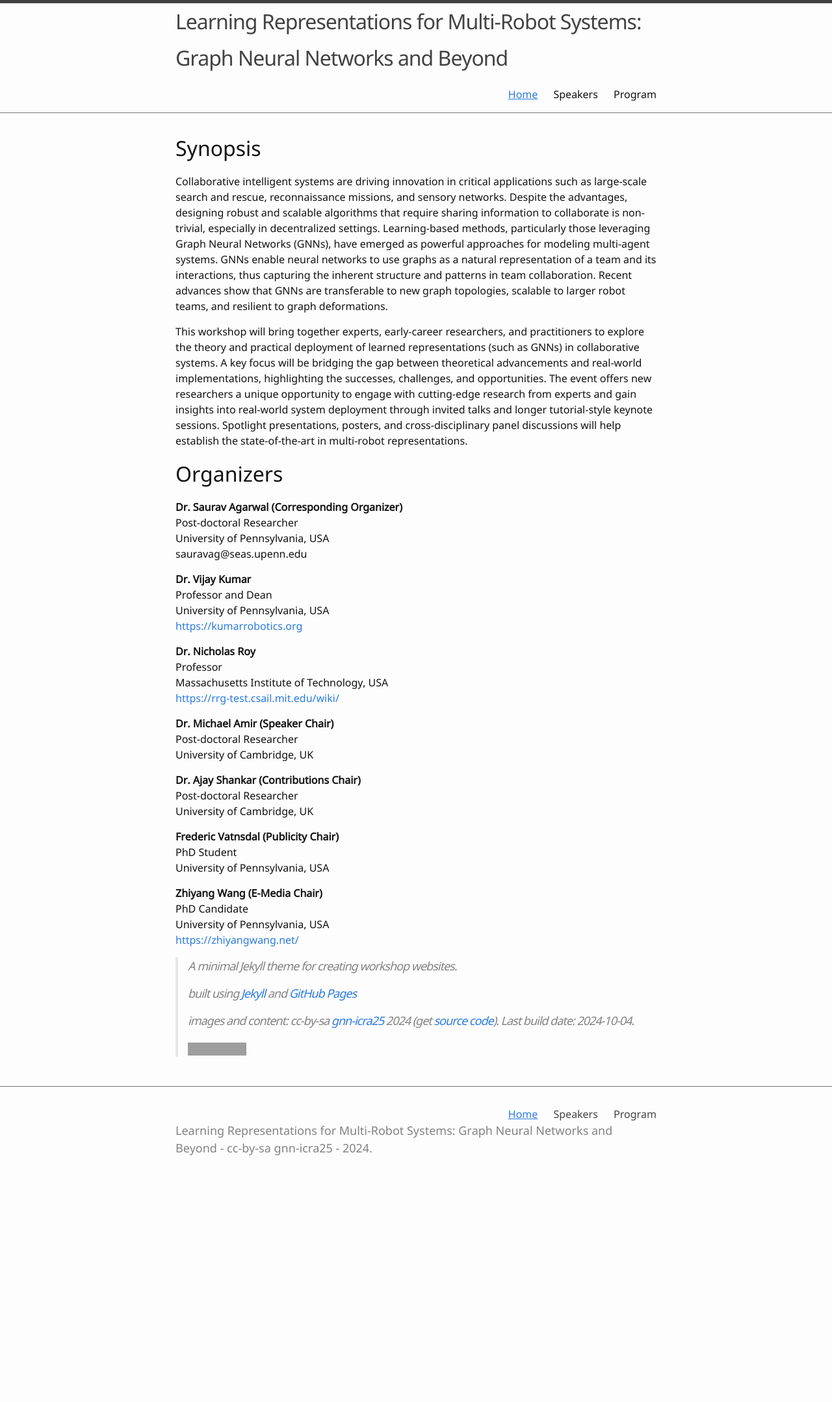
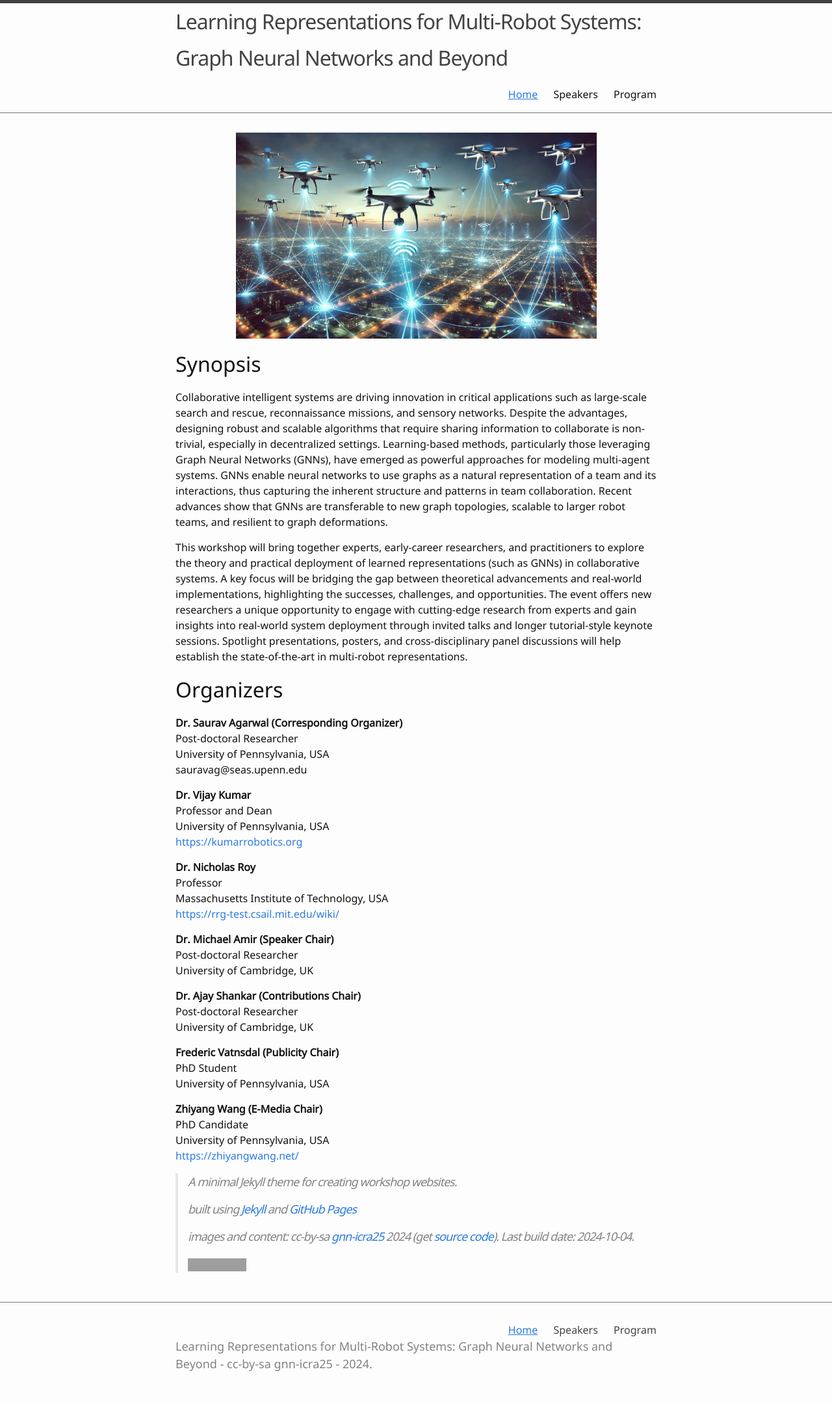
Before and after one commit to gnn-icra25/gnn-icra25.github.io, a Jekyll site: the page built from index.md, in a window 1280 px wide. Shown: the whole page at 65% size. Built offline with Jekyll 4.4.1, drawn with Linux system fonts in a browser that asks for light colours; before the commit the page ends 1825 px from its top, so only the background shows below that; grey boxes are pictures that could not be loaded.

Commit message:
Added a picture

```diff
--- a/index.md
+++ b/index.md
@@ -1,6 +1,8 @@
 ---
 title: Home
 ---
+
+{% include figure.html img="drones.jpg" alt="" caption="" width="75%" %}
 
 # Synopsis
 
@@ -43,9 +45,6 @@ University of Pennsylvania, USA\
 [https://zhiyangwang.net/](https://zhiyangwang.net/)
 
 
-<!-- {% include figure.html img="uidaho-workshop.jpg" alt="intro image here" caption="Library workshop" width="75%" %} -->
-
-
 > A minimal Jekyll theme for creating workshop websites.
 >
 > built using [Jekyll](https://jekyllrb.com/) and [GitHub Pages](https://pages.github.com/)
```
Also changed, not shown: images/drones.jpg (added), 1 other file.
